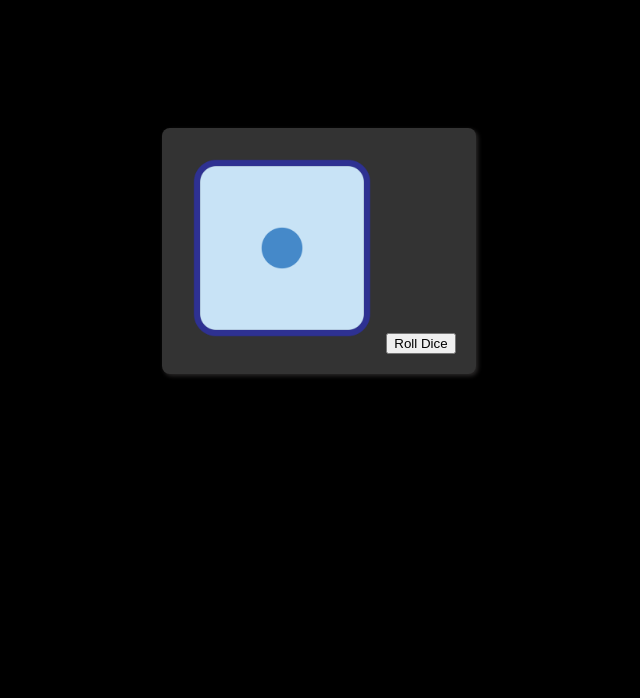
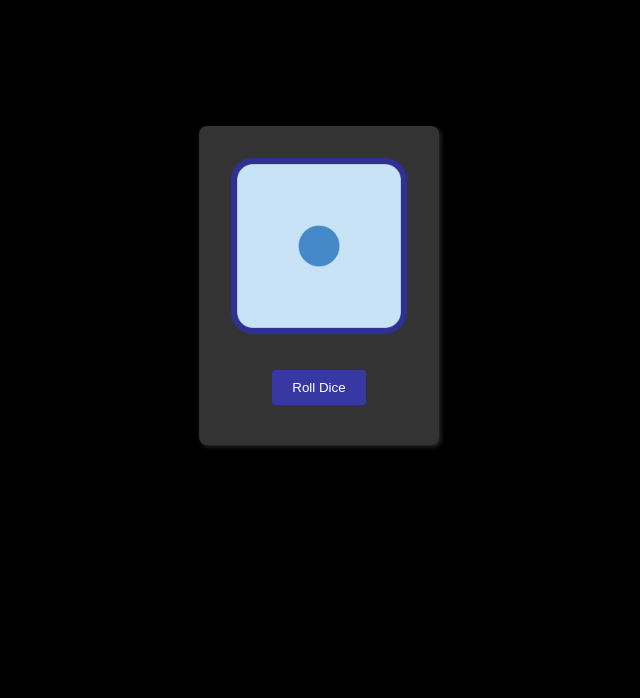
Before and after one commit to Shrilesh-Dhobale/Dice-Roller, a plain HTML site: page index.html in a window 1280 px wide. Shown: the part 102-800 px from the top of the page, without its empty margins (321-961 px from the left). Drawn offline with Linux system fonts and the light colour scheme; files whose address does not match are found by name.

Commit message:
Css added for btn

```diff
--- a/pages/css/style.css
+++ b/pages/css/style.css
@@ -4,14 +4,27 @@ body{
     background-color: black
 }
 .container {
+    margin-top: 50px;
     text-align: center;
     color: white;
 }
 .card{
-    margin-top: 150px;
+    margin-top: 120px;
     background-color: #333;
     border-radius: 8px;
     padding: 20px;
     display: inline-block;
     box-shadow: 2px 2px 4px rgba(84, 80, 80, 0.5);
 }
+#roll-button {
+    display: block;
+    margin: 20px auto;
+    align-items: center;
+    background-color:rgb(56, 56, 164);
+    color: white;
+    border: none;
+    border-radius: 4px;
+    padding: 10px 20px;
+    cursor: pointer;
+    transition: background-color 0.3s;
+}
```
